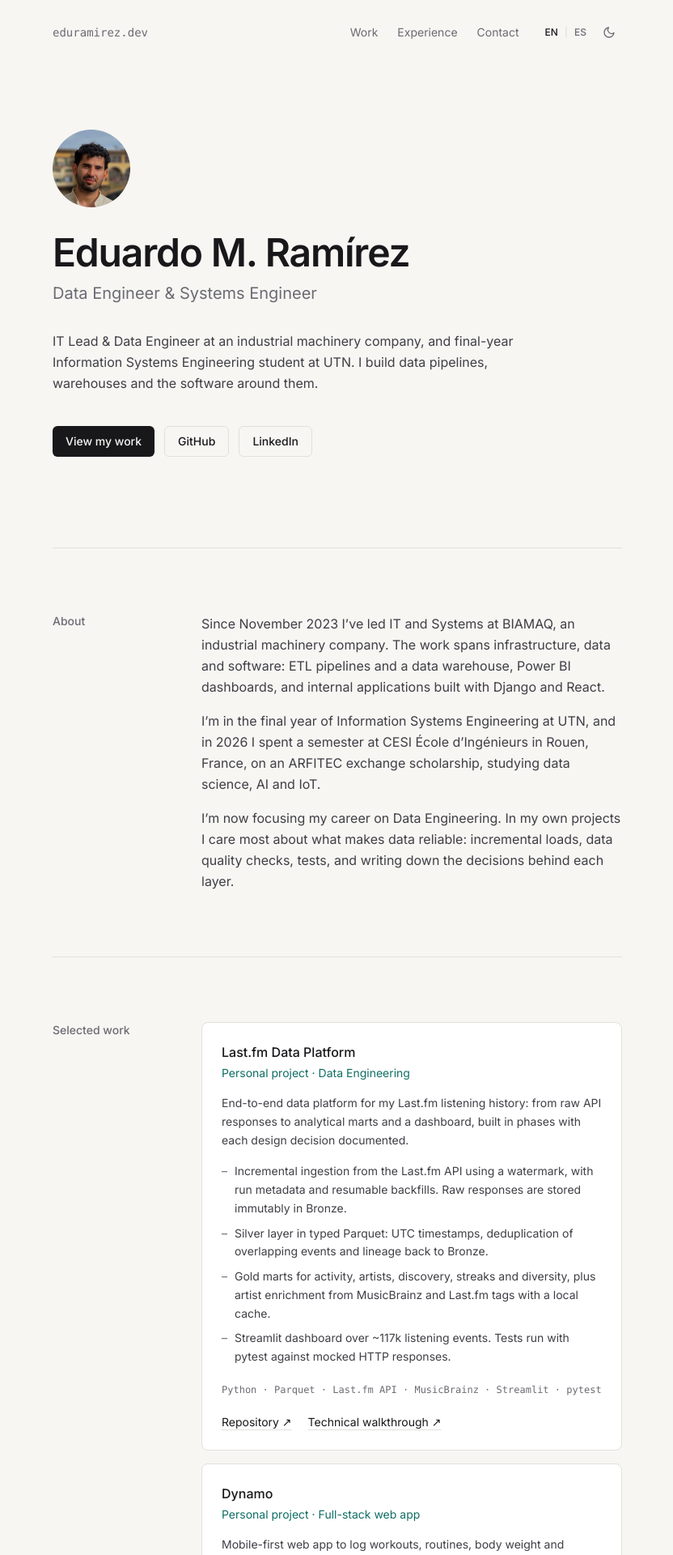
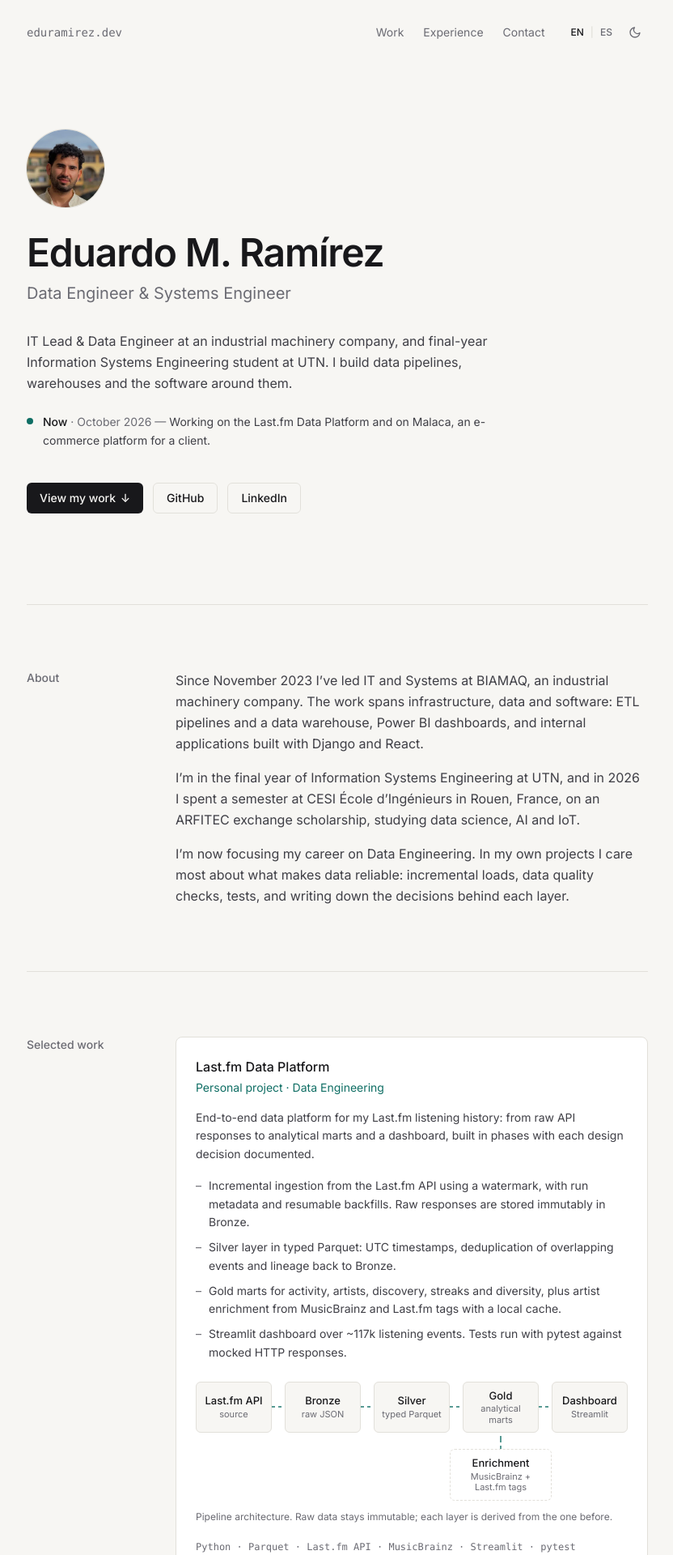
Before and after one commit to deadour/portfolio, a React (Vite) app: page / in a window 1280 px wide. Shown: the top 1920 px of the page at 81% size, without its empty margins (223-1055 px from the left). Built offline with nearby package versions, Linux system fonts and the light colour scheme.

Commit message:
Add Last.fm pipeline diagram, Now line and subtle motion

```diff
--- a/src/App.tsx
+++ b/src/App.tsx
@@ -12,7 +12,7 @@ export default function App() {
   const { c } = useLang()
 
   return (
-    <div id="top" className="mx-auto max-w-3xl px-5 sm:px-8">
+    <div id="top" className="mx-auto max-w-[52rem] px-5 sm:px-8">
       <a
         href="#main"
         className="sr-only focus:not-sr-only focus:absolute focus:top-4 focus:left-4 focus:rounded focus:bg-fg focus:px-3 focus:py-2 focus:text-bg"
--- a/src/components/Hero.tsx
+++ b/src/components/Hero.tsx
@@ -1,8 +1,12 @@
+import type { CSSProperties } from 'react'
 import { site } from '../data/site'
 import { useLang } from '../i18n'
 
 const secondary =
   'inline-flex items-center rounded-md border border-line px-4 py-2 text-sm font-medium text-fg hover:border-muted'
+
+// Staggered entrance order for each block (see .enter in index.css).
+const step = (i: number) => ({ '--i': i }) as CSSProperties
 
 export default function Hero() {
   const { lang, c } = useLang()
@@ -15,20 +19,41 @@ export default function Hero() {
         alt={c.ui.portraitAlt}
         width={96}
         height={96}
-        className="size-20 rounded-full object-cover sm:size-24"
+        style={step(0)}
+        className="enter size-20 rounded-full object-cover ring-1 ring-line sm:size-24"
       />
-      <h1 id="hero-title" className="mt-8 text-4xl font-semibold tracking-tight text-fg sm:text-5xl">
+      <h1
+        id="hero-title"
+        style={step(1)}
+        className="enter mt-8 text-4xl font-semibold tracking-tight text-fg sm:text-5xl"
+      >
         {site.name}
       </h1>
-      <p className="mt-3 text-lg text-muted sm:text-xl">{c.hero.title}</p>
-      <p className="mt-8 max-w-xl leading-relaxed">{c.hero.tagline}</p>
+      <p style={step(2)} className="enter mt-3 text-lg text-muted sm:text-xl">
+        {c.hero.title}
+      </p>
+      <p style={step(3)} className="enter mt-8 max-w-xl leading-relaxed">
+        {c.hero.tagline}
+      </p>
 
-      <div className="mt-10 flex flex-wrap gap-3">
+      <p style={step(4)} className="enter mt-6 flex max-w-xl gap-3 text-sm leading-relaxed">
+        <span className="now-dot mt-1.5 shrink-0" aria-hidden="true" />
+        <span>
+          <span className="font-medium text-fg">{c.now.label}</span>
+          <span className="text-muted"> · {c.now.updated} — </span>
+          {c.now.text}
+        </span>
+      </p>
+
+      <div style={step(5)} className="enter mt-10 flex flex-wrap gap-3">
         <a
           href="#work"
-          className="inline-flex items-center rounded-md bg-fg px-4 py-2 text-sm font-medium text-bg hover:opacity-85"
+          className="group inline-flex items-center gap-1.5 rounded-md bg-fg px-4 py-2 text-sm font-medium text-bg hover:opacity-85"
         >
           {c.hero.viewWork}
+          <span aria-hidden="true" className="nudge-down">
+            ↓
+          </span>
         </a>
         <a href={site.github} target="_blank" rel="noreferrer" className={secondary}>
           GitHub
--- /dev/null
+++ b/src/components/Pipeline.tsx
@@ -0,0 +1,58 @@
+import { Fragment, type CSSProperties } from 'react'
+import type { Pipeline as PipelineData } from '../content/types'
+
+// Flow diagram: horizontal on desktop, vertical on mobile.
+// Arrows carry an animated dashed line (see .flow in index.css).
+export default function Pipeline({ data }: { data: PipelineData }) {
+  const { steps, branch, caption } = data
+  const columns = `repeat(${steps.length - 1}, minmax(0, 1fr) 1rem) minmax(0, 1fr)`
+
+  return (
+    <figure className="mt-6">
+      <ol
+        className="pipeline flex flex-col items-stretch gap-1 sm:grid sm:gap-0"
+        style={{ '--pipeline-cols': columns } as CSSProperties}
+      >
+        {steps.map((step, i) => (
+          <Fragment key={step.name}>
+            <li
+              className="pipeline-node flex flex-col justify-center rounded-md border border-line bg-bg px-3 py-2 sm:px-1.5 sm:text-center"
+              style={{ '--i': i } as CSSProperties}
+            >
+              <span className="block text-sm font-medium leading-tight text-fg sm:text-[13px]">{step.name}</span>
+              <span className="mt-0.5 block text-xs leading-tight text-muted sm:text-[11px]">{step.detail}</span>
+            </li>
+            {i < steps.length - 1 && (
+              <li aria-hidden="true" className="flex h-5 items-center justify-center sm:h-auto">
+                <span className="flow flow-v sm:hidden" />
+                <span className="flow flow-h hidden sm:block" />
+              </li>
+            )}
+          </Fragment>
+        ))}
+      </ol>
+
+      {branch && (
+        <div
+          className="pipeline mt-3 sm:mt-0 sm:grid"
+          style={{ '--pipeline-cols': columns } as CSSProperties}
+        >
+          <div className="flex flex-col items-stretch sm:items-center" style={{ gridColumn: `${Math.max(branch.target * 2, 1)} / span 3` }}>
+            <span aria-hidden="true" className="hidden h-5 justify-center sm:flex">
+              <span className="flow flow-v flow-up" />
+            </span>
+            <div className="rounded-md border border-dashed border-line px-3 py-2 sm:w-full sm:px-2 sm:text-center">
+              <span className="block text-sm font-medium leading-tight text-fg sm:text-[13px]">{branch.name}</span>
+              <span className="mt-0.5 block text-xs leading-tight text-muted sm:text-[11px]">
+                {branch.detail}
+                <span className="sm:hidden"> → {steps[branch.target].name}</span>
+              </span>
+            </div>
+          </div>
+        </div>
+      )}
+
+      <figcaption className="mt-3 text-xs text-muted">{caption}</figcaption>
+    </figure>
+  )
+}
--- a/src/components/Section.tsx
+++ b/src/components/Section.tsx
@@ -1,4 +1,5 @@
 import type { ReactNode } from 'react'
+import { useReveal } from '../useReveal'
 
 type Props = {
   id: string
@@ -7,11 +8,14 @@ type Props = {
 }
 
 export default function Section({ id, title, children }: Props) {
+  const ref = useReveal<HTMLElement>()
+
   return (
     <section
+      ref={ref}
       id={id}
       aria-labelledby={`${id}-title`}
-      className="grid gap-6 border-t border-line py-14 sm:grid-cols-[9rem_1fr] sm:gap-10 sm:py-20"
+      className="reveal grid gap-6 border-t border-line py-14 sm:grid-cols-[9rem_1fr] sm:gap-10 sm:py-20"
     >
       <h2 id={`${id}-title`} className="text-sm font-medium text-muted">
         {title}
--- a/src/components/Timeline.tsx
+++ b/src/components/Timeline.tsx
@@ -48,7 +48,9 @@ export default function Timeline({ id, title, entries, children }: Props) {
                     loading="lazy"
                     className="aspect-[4/3] w-full rounded-lg border border-line object-cover"
                   />
-                  <figcaption className="mt-2 text-xs text-muted">{entry.image.caption}</figcaption>
+                  {entry.image.caption && (
+                    <figcaption className="mt-2 text-xs text-muted">{entry.image.caption}</figcaption>
+                  )}
                 </figure>
               )}
             </li>
--- a/src/components/Work.tsx
+++ b/src/components/Work.tsx
@@ -1,4 +1,5 @@
 import Section from './Section'
+import Pipeline from './Pipeline'
 import { projects } from '../data/projects'
 import { useLang } from '../i18n'
 
@@ -11,7 +12,7 @@ function ProjectCard({ project }: { project: Project }) {
   return (
     <article
       className={`rounded-lg border p-5 sm:p-6 ${
-        text.status ? 'border-dashed border-line' : 'border-line bg-surface'
+        text.status ? 'border-dashed border-line' : 'card border-line bg-surface'
       }`}
     >
       <div className="flex flex-wrap items-baseline justify-between gap-x-4 gap-y-1">
@@ -32,6 +33,26 @@ function ProjectCard({ project }: { project: Project }) {
             </li>
           ))}
         </ul>
+      )}
+
+      {text.pipeline && <Pipeline data={text.pipeline} />}
+
+      {text.images && text.images.length > 0 && (
+        <div className="mt-6 grid gap-3 sm:grid-cols-2">
+          {text.images.map((image) => (
+            <figure key={image.src}>
+              <img
+                src={image.src}
+                alt={image.alt}
+                loading="lazy"
+                className="w-full rounded-md border border-line"
+              />
+              {image.caption && (
+                <figcaption className="mt-2 text-xs text-muted">{image.caption}</figcaption>
+              )}
+            </figure>
+          ))}
+        </div>
       )}
 
       {project.stack.length > 0 && (
--- a/src/content/en.ts
+++ b/src/content/en.ts
@@ -21,6 +21,11 @@ export const en: Content = {
       'IT Lead & Data Engineer at an industrial machinery company, and final-year Information Systems Engineering student at UTN. I build data pipelines, warehouses and the software around them.',
     viewWork: 'View my work',
     downloadCv: 'Download CV',
+  },
+  now: {
+    label: 'Now',
+    text: 'Working on the Last.fm Data Platform and on Malaca, an e-commerce platform for a client.',
+    updated: 'October 2026',
   },
   sections: {
     about: 'About',
@@ -48,6 +53,17 @@ export const en: Content = {
         'Gold marts for activity, artists, discovery, streaks and diversity, plus artist enrichment from MusicBrainz and Last.fm tags with a local cache.',
         'Streamlit dashboard over ~117k listening events. Tests run with pytest against mocked HTTP responses.',
       ],
+      pipeline: {
+        steps: [
+          { name: 'Last.fm API', detail: 'source' },
+          { name: 'Bronze', detail: 'raw JSON' },
+          { name: 'Silver', detail: 'typed Parquet' },
+          { name: 'Gold', detail: 'analytical marts' },
+          { name: 'Dashboard', detail: 'Streamlit' },
+        ],
+        branch: { name: 'Enrichment', detail: 'MusicBrainz + Last.fm tags', target: 3 },
+        caption: 'Pipeline architecture. Raw data stays immutable; each layer is derived from the one before.',
+      },
     },
     dynamo: {
       title: 'Dynamo',
@@ -62,10 +78,10 @@ export const en: Content = {
       ],
     },
     ecommerce: {
-      title: 'E-commerce Platform',
-      kind: 'Client project',
+      title: 'Malaca',
+      kind: 'Client project · E-commerce',
       summary:
-        'E-commerce platform for a real client, currently in development. A link and technical details will be added once it’s live.',
+        'E-commerce platform built for a real client, currently in development. I’ll add the link and technical details once it’s live.',
       highlights: [],
       status: 'In development',
     },
@@ -88,7 +104,7 @@ export const en: Content = {
       highlights: [
         'Built ETL pipelines with Python and Pandas that load SQL Server data into a data warehouse, unifying sales, stock, service and equipment rental.',
         'Design and maintain executive Power BI dashboards (DAX) on SQL Server, and automate recurring reports with Python.',
-        'Administer the company’s multi-branch SQL Server databases.',
+        'Administer the company’s SQL Server databases across its 3 branches.',
         'Led the re-engineering of the Rental and Technical Service modules with Django REST Framework and React, and built an API that syncs inventory with WooCommerce.',
         'Deploy internal services (Django, Celery, Nginx) with Docker on Linux servers, and build AppSheet apps for field logistics.',
       ],
--- a/src/content/es.ts
+++ b/src/content/es.ts
@@ -21,6 +21,11 @@ export const es: Content = {
       'IT Lead & Data Engineer en una empresa de maquinaria industrial y estudiante de último año de Ingeniería en Sistemas de Información en la UTN. Construyo pipelines de datos, data warehouses y el software que los rodea.',
     viewWork: 'Ver proyectos',
     downloadCv: 'Descargar CV',
+  },
+  now: {
+    label: 'Ahora',
+    text: 'Trabajando en Last.fm Data Platform y en Malaca, una plataforma de e-commerce para un cliente.',
+    updated: 'Octubre 2026',
   },
   sections: {
     about: 'Sobre mí',
@@ -48,6 +53,17 @@ export const es: Content = {
         'Marts Gold de actividad, artistas, descubrimiento, rachas y diversidad, más enriquecimiento de artistas con MusicBrainz y tags de Last.fm usando caché local.',
         'Dashboard en Streamlit sobre ~117 mil eventos de escucha. Tests con pytest sobre respuestas HTTP simuladas.',
       ],
+      pipeline: {
+        steps: [
+          { name: 'Last.fm API', detail: 'origen' },
+          { name: 'Bronze', detail: 'JSON crudo' },
+          { name: 'Silver', detail: 'Parquet tipado' },
+          { name: 'Gold', detail: 'marts analíticos' },
+          { name: 'Dashboard', detail: 'Streamlit' },
+        ],
+        branch: { name: 'Enriquecimiento', detail: 'MusicBrainz + tags de Last.fm', target: 3 },
+        caption: 'Arquitectura del pipeline. Los datos crudos son inmutables; cada capa se deriva de la anterior.',
+      },
     },
     dynamo: {
       title: 'Dynamo',
@@ -62,10 +78,10 @@ export const es: Content = {
       ],
     },
     ecommerce: {
-      title: 'Plataforma de e-commerce',
-      kind: 'Proyecto para cliente',
+      title: 'Malaca',
+      kind: 'Proyecto para cliente · E-commerce',
       summary:
-        'Plataforma de e-commerce para un cliente real, actualmente en desarrollo. Voy a sumar el link y los detalles técnicos cuando esté publicada.',
+        'Plataforma de e-commerce desarrollada para un cliente real, actualmente en desarrollo. Voy a sumar el link y los detalles técnicos cuando esté publicada.',
       highlights: [],
       status: 'En desarrollo',
     },
@@ -88,7 +104,7 @@ export const es: Content = {
       highlights: [
         'Desarrollé pipelines ETL con Python y Pandas que cargan datos de SQL Server en un data warehouse, unificando ventas, stock, service y alquiler de equipos.',
         'Diseño y mantengo tableros ejecutivos en Power BI (DAX) sobre SQL Server, y automatizo reportes recurrentes con Python.',
-        'Administro las bases de datos SQL Server de las distintas sucursales.',
+        'Administro las bases de datos SQL Server de las 3 sucursales de la empresa.',
         'Lideré la reingeniería de los módulos de Alquiler y Servicio Técnico con Django REST Framework y React, y desarrollé una API que sincroniza el inventario con WooCommerce.',
         'Despliego servicios internos (Django, Celery, Nginx) con Docker en servidores Linux, y desarrollo apps en AppSheet para la logística de campo.',
       ],
--- a/src/content/types.ts
+++ b/src/content/types.ts
@@ -3,6 +3,16 @@
 
 export type ProjectId = 'lastfm' | 'dynamo' | 'ecommerce' | 'cesi'
 export type LinkKind = 'repository' | 'walkthrough' | 'live'
+
+export type Pipeline = {
+  // Main flow, left to right.
+  steps: { name: string; detail: string }[]
+  // Side input that feeds one of the steps (by index).
+  branch?: { name: string; detail: string; target: number }
+  caption: string
+}
+
+export type Figure = { src: string; alt: string; caption?: string }
 
 export type ProjectText = {
   title: string
@@ -11,6 +21,8 @@ export type ProjectText = {
   highlights: string[]
   // Short label shown on cards that are not finished yet.
   status?: string
+  pipeline?: Pipeline
+  images?: Figure[]
 }
 
 export type Entry = {
@@ -20,7 +32,7 @@ export type Entry = {
   period: string
   description?: string
   highlights?: string[]
-  image?: { src: string; alt: string; caption: string }
+  image?: Figure
 }
 
 export type Content = {
@@ -35,6 +47,8 @@ export type Content = {
     portraitAlt: string
   }
   hero: { title: string; tagline: string; viewWork: string; downloadCv: string }
+  // What I'm working on right now. Update the date when the text changes.
+  now: { label: string; text: string; updated: string }
   sections: {
     about: string
     work: string
--- a/src/index.css
+++ b/src/index.css
@@ -75,3 +75,138 @@
     }
   }
 }
+
+/* ---------- Pipeline diagram ---------- */
+
+@media (min-width: 40rem) {
+  .pipeline {
+    grid-template-columns: var(--pipeline-cols);
+  }
+}
+
+/* Dashed line that "flows" in the direction of the data. */
+.flow {
+  --dash: color-mix(in srgb, var(--accent) 70%, transparent);
+}
+.flow-h {
+  width: 100%;
+  height: 2px;
+  background: repeating-linear-gradient(90deg, var(--dash) 0 4px, transparent 4px 8px);
+}
+.flow-v {
+  width: 2px;
+  height: 100%;
+  background: repeating-linear-gradient(180deg, var(--dash) 0 4px, transparent 4px 8px);
+}
+
+/* ---------- Now indicator ---------- */
+
+.now-dot {
+  position: relative;
+  width: 0.5rem;
+  height: 0.5rem;
+  border-radius: 9999px;
+  background: var(--accent);
+}
+
+/* ---------- Motion (only when the visitor allows it) ---------- */
+
+@media (prefers-reduced-motion: no-preference) {
+  .enter {
+    animation: fade-up 600ms cubic-bezier(0.2, 0.7, 0.2, 1) both;
+    animation-delay: calc(var(--i, 0) * 80ms);
+  }
+
+  .reveal {
+    opacity: 0;
+    transform: translateY(16px);
+    transition:
+      opacity 700ms ease,
+      transform 700ms cubic-bezier(0.2, 0.7, 0.2, 1);
+  }
+  .reveal[data-visible] {
+    opacity: 1;
+    transform: none;
+  }
+
+  .reveal .pipeline-node {
+    opacity: 0;
+    transform: translateY(6px);
+    transition:
+      opacity 500ms ease,
+      transform 500ms ease;
+    transition-delay: calc(300ms + var(--i, 0) * 120ms);
+  }
+  .reveal[data-visible] .pipeline-node {
+    opacity: 1;
+    transform: none;
+  }
+
+  .flow-h {
+    animation: flow-x 900ms linear infinite;
+  }
+  .flow-v {
+    animation: flow-y 900ms linear infinite;
+  }
+  .flow-up {
+    animation-direction: reverse;
+  }
+
+  .now-dot::after {
+    content: '';
+    position: absolute;
+    inset: 0;
+    border-radius: inherit;
+    background: var(--accent);
+    animation: ping 2.4s cubic-bezier(0, 0, 0.2, 1) infinite;
+  }
+
+  .card {
+    transition:
+      transform 200ms ease,
+      border-color 200ms ease,
+      box-shadow 200ms ease;
+  }
+  .card:hover {
+    transform: translateY(-2px);
+    border-color: color-mix(in srgb, var(--accent) 45%, var(--line));
+    box-shadow: 0 8px 24px -12px color-mix(in srgb, var(--fg) 25%, transparent);
+  }
+
+  .group:hover .nudge-down {
+    animation: nudge 700ms ease-in-out infinite;
+  }
+}
+
+@keyframes fade-up {
+  from {
+    opacity: 0;
+    transform: translateY(12px);
+  }
+}
+
+@keyframes flow-x {
+  to {
+    background-position: 8px 0;
+  }
+}
+
+@keyframes flow-y {
+  to {
+    background-position: 0 8px;
+  }
+}
+
+@keyframes ping {
+  75%,
+  100% {
+    transform: scale(2.6);
+    opacity: 0;
+  }
+}
+
+@keyframes nudge {
+  50% {
+    transform: translateY(2px);
+  }
+}
```
Also changed, not shown: src/useReveal.ts (added, +29 -0 lines).
